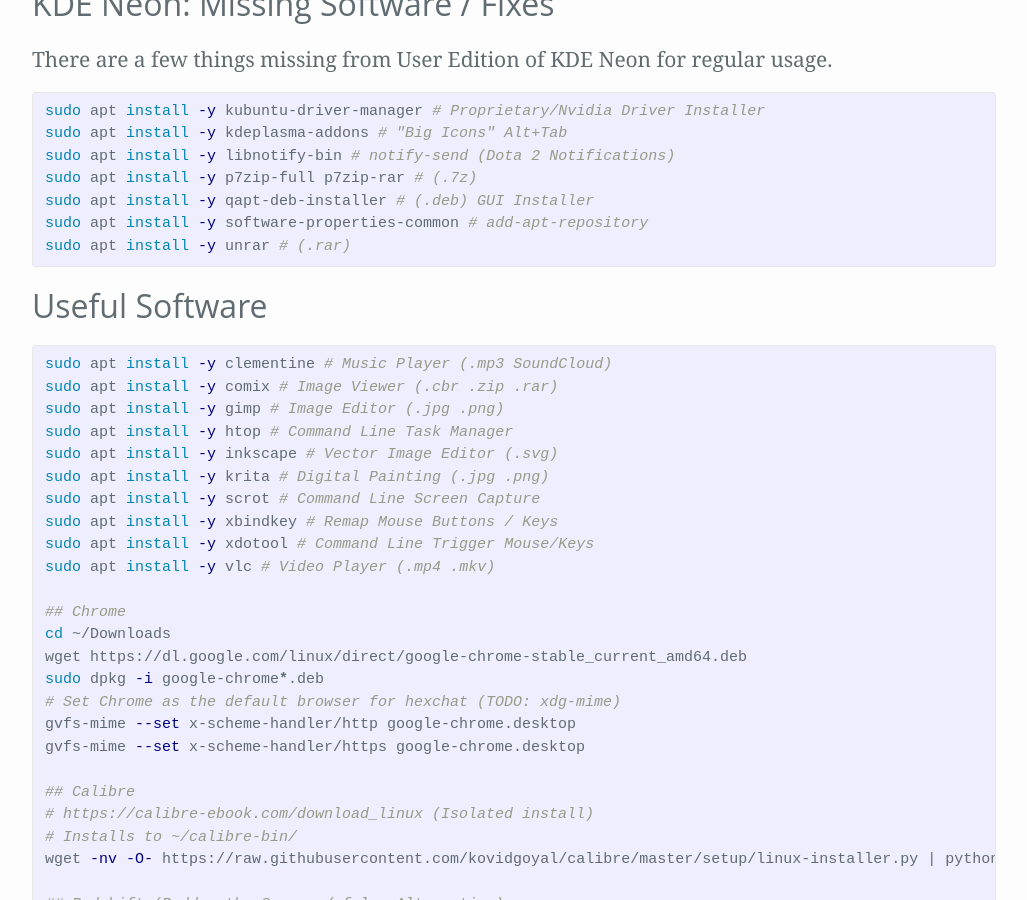
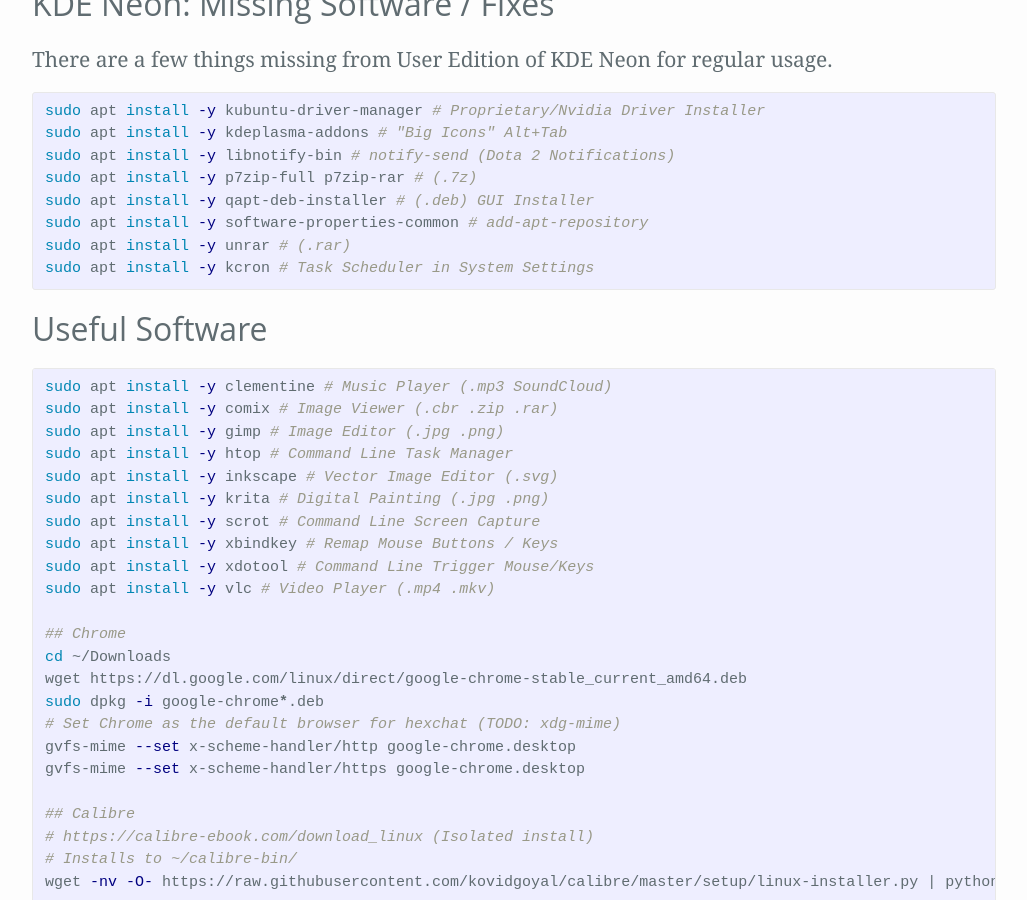
Before and after one commit to Zren/zren.github.io, a Jekyll site: the page built from kde.md, in a window 1280 px wide and 900 px high, scrolled down 819 px. Shown: the whole window, without its empty margins (126-1153 px from the left). Built offline with Jekyll 4.4.1, drawn with Linux system fonts in a browser that asks for light colours.

Commit message:
Add kcron
https://www.reddit.com/r/kde/comments/9edciu/daily_tip_kde_provides_a_scheduled_task_interface/

```diff
--- a/kde.md
+++ b/kde.md
@@ -19,6 +19,7 @@
 sudo apt install -y qapt-deb-installer # (.deb) GUI Installer
 sudo apt install -y software-properties-common # add-apt-repository
 sudo apt install -y unrar # (.rar)
+sudo apt install -y kcron # Task Scheduler in System Settings
 {% endhighlight %}
 
 ## Useful Software
```
